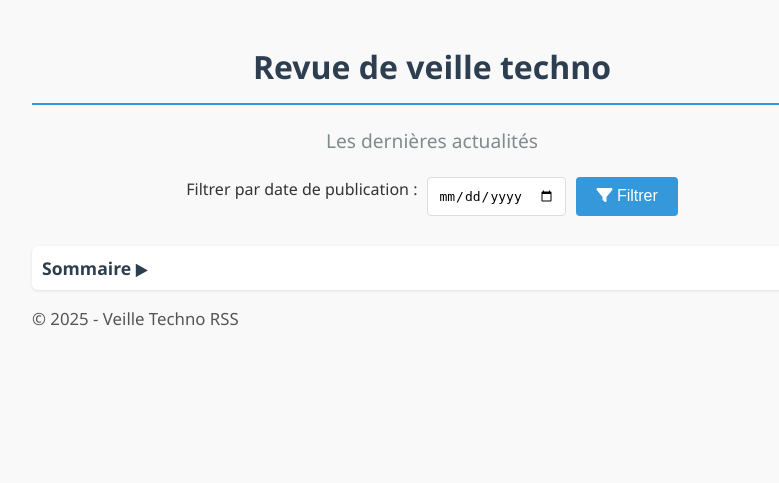
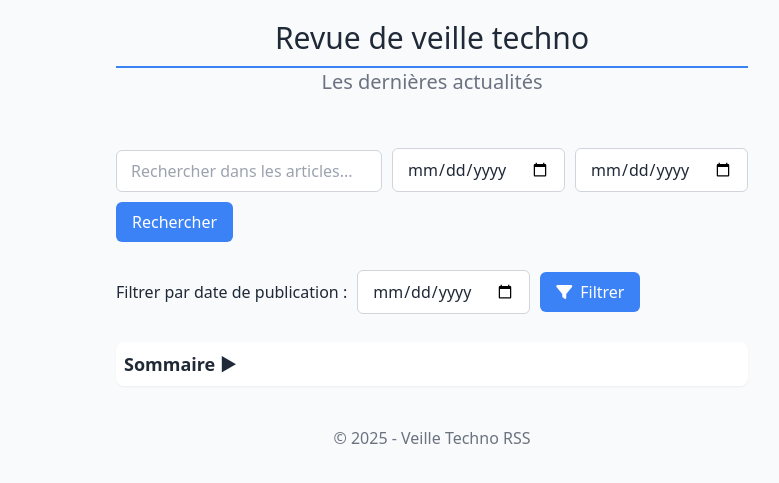
Before and after one commit to zorky/techno_watch_ia, a FastAPI app: template templates/web/index.html in a window 1280 px wide. Shown: the top 483 px of the page, without its empty margins (208-987 px from the left). Run offline with FastAPI, Linux system fonts and the light colour scheme; the template is opened without the code that fills it, so the values that code supplies are empty.

Commit message:
Init recherche ajax fetch. Tailwind à la place du CSS custom Le rank est transformé en %

```diff
--- a/templates/web/index.html
+++ b/templates/web/index.html
@@ -3,70 +3,151 @@
 <head>
     <title>Revue de Presse Techno</title>
     <meta name="viewport" content="width=device-width, initial-scale=1.0">
-    <link rel="stylesheet" href="/static/styles.css">
+    <!-- Tailwind CSS (via CDN) -->
+    <link href="https://cdn.jsdelivr.net/npm/tailwindcss@2.2.19/dist/tailwind.min.css" rel="stylesheet">
+    <!-- Font Awesome pour les icônes -->
     <link rel="stylesheet" href="https://cdnjs.cloudflare.com/ajax/libs/font-awesome/6.0.0/css/all.min.css">
+    <!-- Petit CSS complémentaire (minimal) pour les animations/transitions -->
+    <style>
+        /* Animations non couvertes par Tailwind */
+        li:hover {
+            transform: translateY(-2px);
+        }
+        .back-to-top {
+            transition: all 0.3s ease;
+        }
+        .toc-header h2 {
+            transition: all 0.2s ease;
+        }
+    </style>
 </head>
-<body>
-    <header>
-        <h1>Revue de veille techno</h1>
-        <p class="subtitle">Les dernières actualités</p>
+<body class="font-sans text-gray-800 max-w-2xl mx-auto my-5 px-5 bg-gray-50">
+    <header class="mb-8">
+        <h1 class="text-3xl text-center text-gray-800 border-b-2 border-blue-500 pb-2.5">
+            Revue de veille techno
+        </h1>
+        <p class="text-xl text-center text-gray-500 pb-5">
+            Les dernières actualités
+        </p>
     </header>
-    <form method="get">
-        <label for="date">Filtrer par date de publication :</label>
-        <input type="date" id="date" name="date">
-        <button type="submit"><i class="fas fa-filter"></i> Filtrer</button>
+
+    <!-- Recherche plein texte (FTS) -->
+    <form method="get" action="/search" class="mb-7">
+        <div class="flex flex-wrap gap-2.5 items-end">
+            <input
+                type="text"
+                name="q"
+                placeholder="Rechercher dans les articles..."
+                class="flex-grow px-3.5 py-2 border border-gray-300 rounded-md focus:ring-2 focus:ring-blue-500 focus:border-blue-500"
+                value="{{ request.query_params.q if request.query_params.q else '' }}"
+            >
+            <input
+                type="date"
+                name="date_min"
+                class="px-3.5 py-2 border border-gray-300 rounded-md"
+                value="{{ request.query_params.date_min if request.query_params.date_min else '' }}"
+            >
+            <input
+                type="date"
+                name="date_max"
+                class="px-3.5 py-2 border border-gray-300 rounded-md"
+                value="{{ request.query_params.date_max if request.query_params.date_max else '' }}"
+            >
+            <button type="submit" class="px-4 py-2 bg-blue-500 text-white rounded-md hover:bg-blue-600 transition-colors">
+                Rechercher
+            </button>
+        </div>
     </form>
-    <div id="top"></div>
-    <!-- Sommaire -->
-    <div class="toc-container">
-        <div class="toc-header" onclick="toggleTOC()">
-            <h2>Sommaire ▶</h2>
+
+    <!-- Filtrage par date -->
+    <form method="get" class="mb-7 flex flex-wrap gap-2.5 items-center">
+        <label for="date" class="font-medium">Filtrer par date de publication :</label>
+        <input type="date" id="date" name="date" class="px-3.5 py-2 border border-gray-300 rounded-md">
+        <button type="submit" class="px-4 py-2 bg-blue-500 text-white rounded-md hover:bg-blue-600 transition-colors flex items-center gap-2">
+            <i class="fas fa-filter"></i> Filtrer
+        </button>
+    </form>
+
+    <div id="top" class="scroll-mt-20"></div> <!-- Offset pour le scroll -->
+
+    <!-- Sommaire (TOC) -->
+    <div class="bg-white p-2 mb-4 rounded-lg shadow-sm">
+        <div class="toc-header cursor-pointer flex items-center" onclick="toggleTOC()">
+            <h2 class="text-lg text-gray-800 m-0 font-semibold">Sommaire ▶</h2>
         </div>
-        <ol class="table-of-contents" style="display: none;">  <!-- Masqué par défaut -->
+        <ol id="toc-list" class="table-of-contents pl-5 hidden"> <!-- Masqué par défaut -->
             {% for article in articles %}
-            <li>
-            <a href="#article-{{ loop.index }}">{{ article.title }}</a>
+            <li class="my-1.5 py-0.5">
+                <a href="#article-{{ loop.index }}" class="text-blue-500 hover:text-blue-600 hover:underline text-sm block">
+                    {{ article.title }}
+                </a>
             </li>
             {% endfor %}
         </ol>
     </div>
-    <!-- Liste des articles avec IDs et ancres -->
-    <ul>
+
+    <!-- Résultats AJAX (sera rempli dynamiquement) -->
+    <div id="results" class="mb-6"></div>
+
+    <!-- Liste des articles -->
+    <ul class="list-none p-0">
         {% for article in articles %}
-        <li id="article-{{ loop.index }}">
-            <h2>
-                <a href="#top" class="back-to-top">↑</a>  <!-- Lien pour remonter -->
-                <i class="fas fa-link"></i>
-                <a href="{{ article.link }}" target="_blank">{{ article.title }}</a>
+        <li
+            id="article-{{ loop.index }}"
+            class="bg-white mb-5 p-5 rounded-lg shadow-sm hover:shadow-md transition-shadow duration-200"
+        >
+            <h2 class="text-xl font-bold text-gray-800 mt-0 flex items-center gap-2">
+                <a href="#top" class="back-to-top text-blue-500 hover:text-blue-700">↑</a>
+                <i class="fas fa-link text-blue-500"></i>
+                <a href="{{ article.link }}" target="_blank" class="hover:text-blue-700">
+                    {{ article.title }}
+                </a>
             </h2>
-            <h3><small>
+            <h3 class="m-0">
+                <small class="text-gray-500 block my-2">
                     article publié le {{ article.published | format_date }} -
                     résumé du {{ article.dt_created | format_local_datetime }} -
                     score: {{ article.score }}
-            </small></h3>
-            <p class="article-summary">
-                <i class="fas fa-newspaper"></i>
+                </small>
+            </h3>
+            <p class="article-summary text-gray-700 mt-2.5 pl-6 relative">
+                <i class="fas fa-newspaper text-blue-500 absolute left-0"></i>
                 {{ article.summary | nl2br | safe }}
             </p>
         </li>
         {% endfor %}
     </ul>
-    <footer>
+
+    <footer class="mt-10 text-center text-gray-500">
         <p>© 2025 - Veille Techno RSS</p>
     </footer>
+
     <script>
         function toggleTOC() {
-        const toc = document.querySelector('.table-of-contents');
+            const toc = document.getElementById('toc-list');
             const header = document.querySelector('.toc-header h2');
-
-        if (toc.style.display === 'none') {
-            toc.style.display = 'block';
+            if (toc.classList.contains('hidden')) {
+                toc.classList.remove('hidden');
                 header.textContent = 'Sommaire ▼';
             } else {
-            toc.style.display = 'none';
+                toc.classList.add('hidden');
                 header.textContent = 'Sommaire ▶';
             }
         }
+
+        // Recherche AJAX
+        document.querySelector('form[action="/search"]').addEventListener('submit', async (e) => {
+            e.preventDefault();
+            const formData = new FormData(e.target);
+            formData.append('ajax', 'true');
+
+            const response = await fetch(`/search?${new URLSearchParams(formData)}`);
+            if (response.ok) {
+                document.getElementById('results').innerHTML = await response.text();
+            } else {
+                console.error('Erreur lors de la recherche');
+            }
+        });
     </script>
 </body>
 </html>
--- a/web.py
+++ b/web.py
@@ -5,9 +5,16 @@ import os
 from fastapi import FastAPI, Request
 from fastapi.templating import Jinja2Templates
 from fastapi.staticfiles import StaticFiles
+from fastapi import Request, Depends
 
 from dotenv import load_dotenv
 from jinja_filters import register_jinja_filters
+
+from typing import Optional
+
+import logging
+logging.basicConfig(level=logging.INFO)
+logger = logging.getLogger(__name__)
 
 load_dotenv()
 DB_PATH = os.getenv("DB_PATH", "techno-watch.db")
@@ -28,3 +35,71 @@ def read_articles(request: Request, date: str = None):
         "index.html",
         {"request": request, "articles": articles}
     )
+
+@app.get("/search")
+def search_articles(
+    request: Request,
+    q: str,
+    date_min: Optional[str] = None,
+    date_max: Optional[str] = None,
+    limit: int = 10,
+    ajax: bool = False
+    # session: Session = Depends(get_db)
+):
+    """
+    Endpoint pour la recherche plein texte.
+    Args:
+        q: Terme de recherche
+        date_min/date_max: Filtres de date (format YYYY-MM-DD)
+        limit: Nombre max de résultats
+    """
+    from db.db import ArticleFTS, get_db
+    from datetime import datetime
+
+    if not q:
+        return {"error": "Le terme de recherche est obligatoire."}
+
+    # Conversion des dates (optionnel, si vous voulez valider le format)
+    try:
+        if date_min:
+            date_min = datetime.strptime(date_min, "%Y-%m-%d").date()
+        if date_max:
+            date_max = datetime.strptime(date_max, "%Y-%m-%d").date()
+    except ValueError:
+        return {"error": "Format de date invalide. Utilisez YYYY-MM-DD."}
+
+    with get_db() as session:
+        # Appel de la recherche FTS
+        results = ArticleFTS.search(
+            session=session,
+            query=q,
+            date_min=date_min,
+            date_max=date_max,
+            limit=limit
+        )
+        logger.debug(f"Résultats bruts: {results}")
+        articles = [
+            {
+                "id": row.rowid,
+                "title": row.title,
+                # "title_highlight": row.title_highlight,  # Titre avec mots clés en gras
+                "summary": row.content,
+                "published": row.published,
+                # "published": row.published.strftime("%d/%m/%Y"),
+                "score": row.rank
+            }
+            for row in results
+        ]
+    logger.info(f"Recherche '{q}' - {len(articles)} résultats")
+    logger.info(f"Articles: {articles}")
+    if ajax:
+        # Retourne UNIQUEMENT le fragment HTML des résultats
+        return templates.TemplateResponse(
+            "fragments/_search_ajax_results.html",
+            {"request": request, "articles": articles}
+        )
+    else:
+        return templates.TemplateResponse(
+            "index.html",
+            {"request": request, "articles": articles}
+        )
```
Also changed, not shown: db/db.py (+87 -11 lines), templates/web/fragments/_search_ajax_results.html (added, +21 -0 lines). Lines whose indentation alone changed are shown as unchanged.
